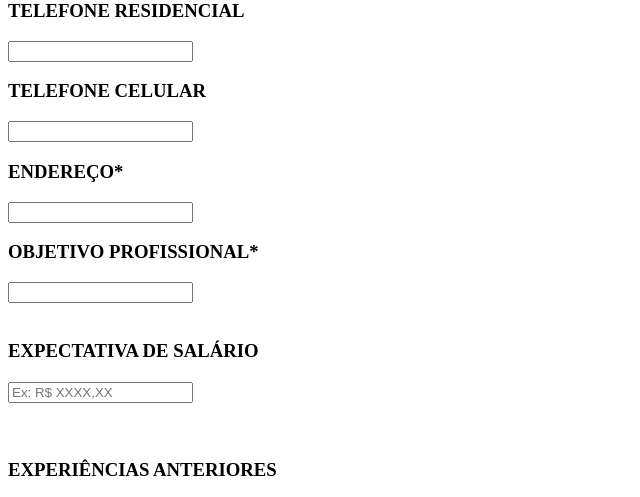
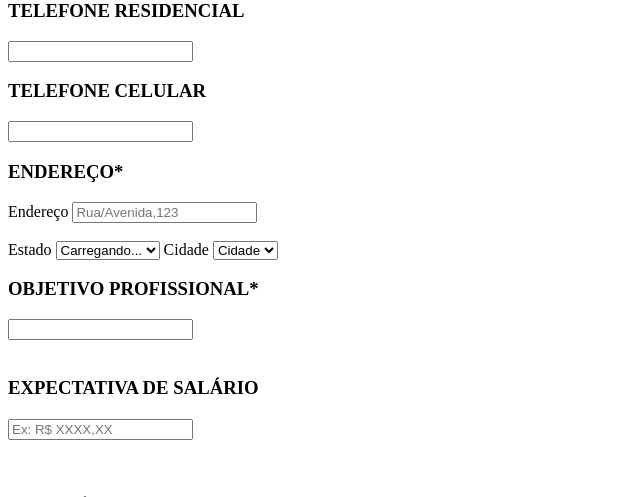
Before and after one commit to exceptionai/TalentAcquisition, a Flask app: page /cadastrar/curriculo in a window 1280 px wide. Shown: the part 692-1189 px from the top of the page, without its empty margins (0-640 px from the left). Run offline with Flask 2, Linux system fonts and the light colour scheme; parts of the project's set-up code (start-up, migrations or seed data) failed here and were passed over; some libraries are stand-ins or nearby versions.

Commit message:
Adicionado no formulário no front-end

```diff
--- /dev/null
+++ b/static/js/CurriculoController.js
@@ -0,0 +1,56 @@
+class CurriculoController{
+    constructor(estadoID,cidadeID) {
+        this._control_endereco(estadoID,cidadeID);
+        this._estados = [];
+        this._cidades = [];
+    }
+
+    _control_endereco(estadoID,cidadeID){
+        const self = this;
+        document.addEventListener('DOMContentLoaded',  async () =>{
+            let curriculoService = new CurriculoService();
+
+                $(estadoID).removeAttr('disabled');
+                this._estados = await curriculoService.loadEstados('#uf');
+                this.atualizaEstados(estadoID);
+
+                $(document).on('change', '#uf', async function(e) {
+                    var target = $(this).data('target');
+                    if (target) {
+                        self.atualizaCidades(cidadeID,$(estadoID).val());
+                    }
+                });
+
+        });
+    }
+
+    atualizaEstados(element) {
+
+      var label = $(element).data('label');
+      label = label ? label : 'Estado';
+
+      var options = '<option value="">' + label + '</option>';
+      for (var i in this._estados) {
+        var estado = this._estados[i];
+        options += '<option value="' + estado.sigla + '">' + estado.nome + '</option>';
+      }
+
+      $(element).html(options);
+    }
+
+    atualizaCidades(element, estado_sigla) {
+      var label = $(element).data('label');
+      label = label ? label : 'Cidade';
+
+      var options = '<option value="">' + label + '</option>';
+      for (var estado of this._estados) {
+        if (estado.sigla !== estado_sigla)
+          continue;
+        for (var cidade of estado.cidades) {
+          options += '<option value="' + cidade + '">' + cidade + '</option>';
+        }
+      }
+      $(element).html(options);
+    }
+
+}
--- /dev/null
+++ b/static/js/CurriculoService.js
@@ -0,0 +1,17 @@
+class CurriculoService{
+
+    loadEstados(element) {
+        return new Promise(resolve=>{
+            $.ajax({
+              url: 'https://api.myjson.com/bins/enzld',
+              method: 'get',
+              dataType: 'json',
+              beforeSend: function() {
+                $(element).html('<option>Carregando...</option>');
+              }
+            }).done(function(response) {
+              resolve(response.estados);
+            });
+        });
+    }
+}
--- a/templates/curriculo/formulario.html
+++ b/templates/curriculo/formulario.html
@@ -68,7 +68,16 @@
                 <label>
                     <h3>ENDEREÇO*</h3>
                 </label>
-                <input type="text" id="resposta4" name="endereco" required>
+                <label for="ruaEndereco"></label>Endereço <input type="text" id="ruaEndereco" name="endereco" placeholder="Rua/Avenida,123" required>
+               <br><br>
+                <label for="uf">Estado</label>
+                <select id="uf" name="uf" disabled data-target="#cidade">
+                    <option value="">Estado</option>
+                </select>
+                <label for="cidade">Cidade</label>
+                <select id="cidade" name="cidade">
+                    <option>Cidade</option>
+                </select>
             </div>
             <div>
                 <label>
@@ -186,6 +195,9 @@
     <script src="../../static/js/libs/jquery-1.11.3.min.js"></script>
     <script src="https://cdnjs.cloudflare.com/ajax/libs/jquery-maskmoney/3.0.2/jquery.maskMoney.min.js"></script>
     <script src="../../static/js/ValidacaoFormulario.js"></script>
+     <script src="../../static/js/CurriculoService.js"></script>
+     <script src="../../static/js/CurriculoController.js"></script>
+    <script>new CurriculoController("#uf","#cidade")</script>
     <script>new ValidacaoFormulario();
 
         $("#salarioAtual").maskMoney();</script>
```
